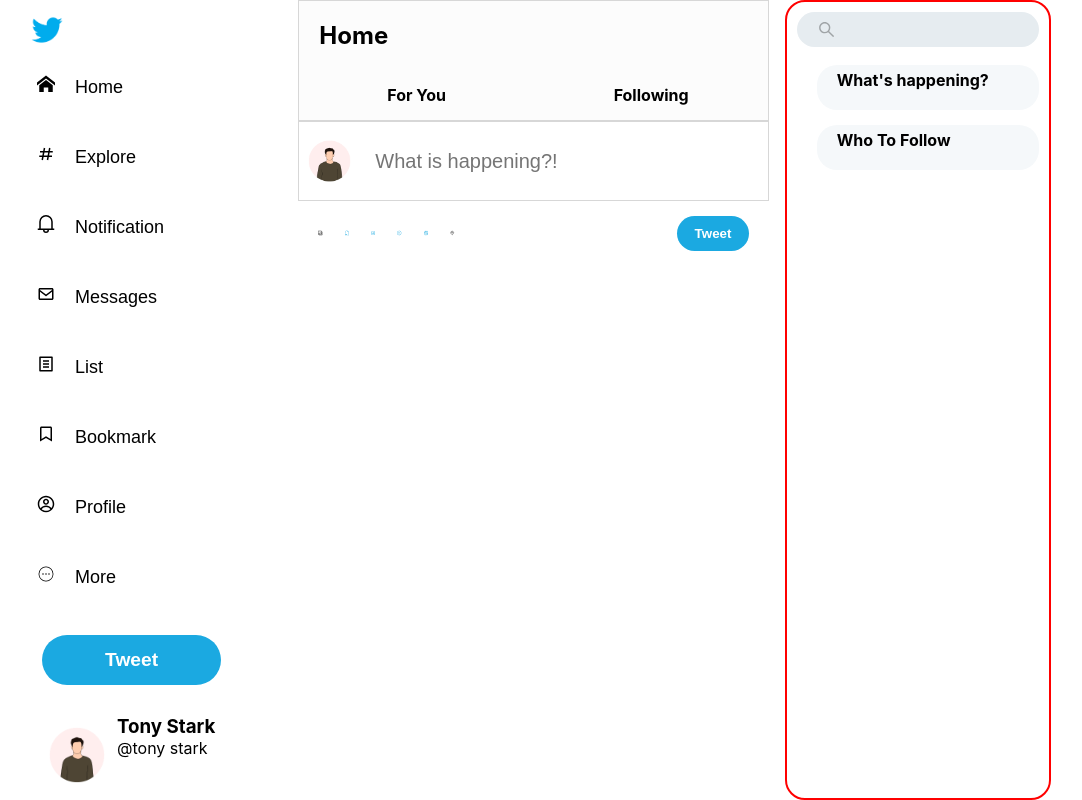
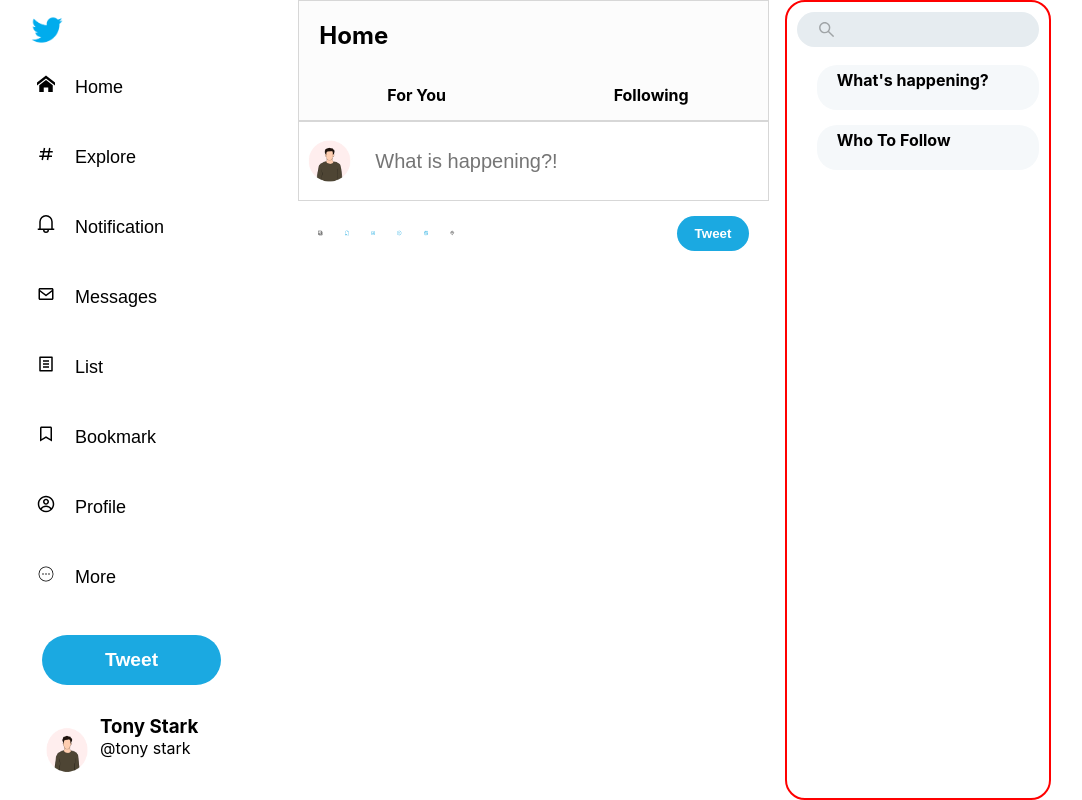
Before and after one commit to Sachin2903/Twitter_clone, a React (Create React App) app: page /home in a window 1280 px wide. Shown: the whole page, without its empty margins (101-1183 px from the left). Built offline with nearby package versions, Linux system fonts and the light colour scheme.

Commit message:
loader on home page

```diff
--- a/src/components/organisms/main/leftSideBar/leftSideBar.module.css
+++ b/src/components/organisms/main/leftSideBar/leftSideBar.module.css
@@ -55,9 +55,9 @@
     transform: translateY(-4px);
 }
 .imge{
-    width: 80px;
+    width: 60px;
     border-radius: 50%;
-    height: 80px;
+    margin: 3px;
     margin-left: 10px;
 }
 .profile{
```
